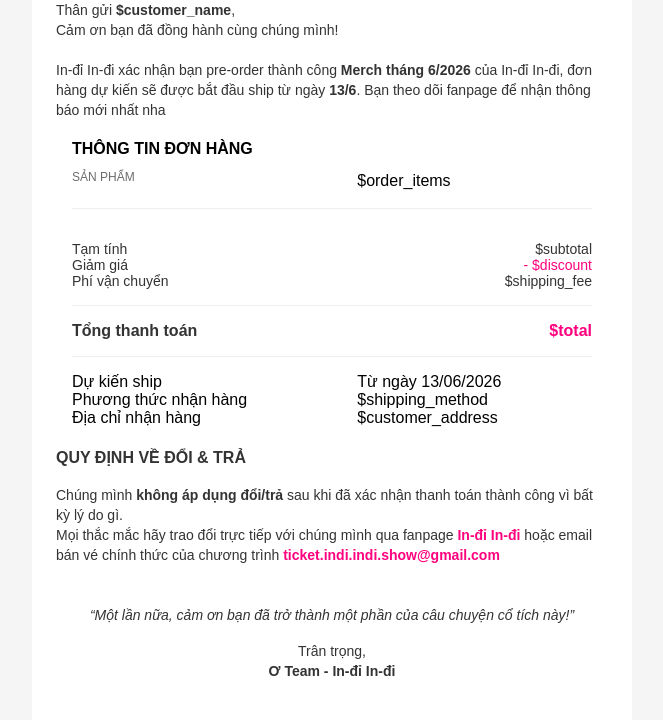
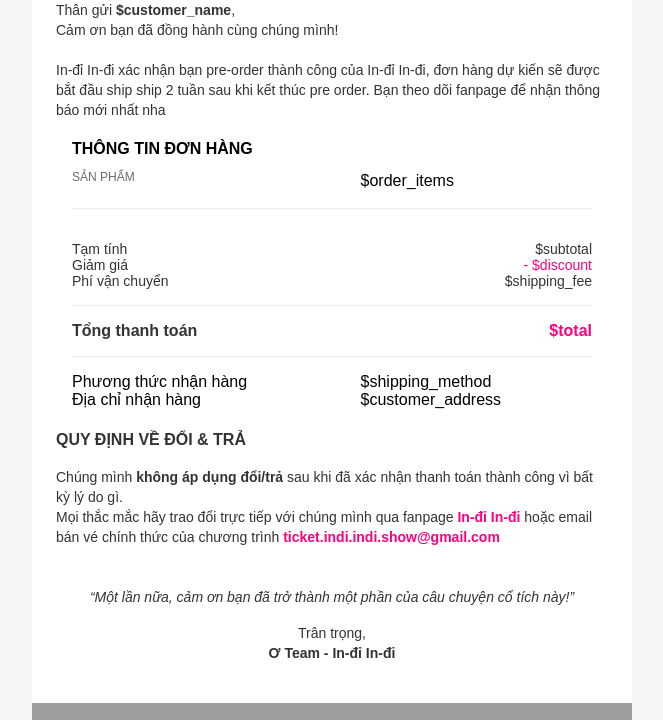
Before and after one commit to huylc12343/be-indi-good, a Flask app: template templates/order_email.html in a window 1280 px wide. Shown: the part 898-1618 px from the top of the page, without its empty margins (308-971 px from the left). Run offline with Flask 3, Linux system fonts and the light colour scheme; the template is opened without the code that fills it, so the values that code supplies are empty; parts of the project's set-up code (start-up, migrations or seed data) failed here and were passed over; grey boxes are pictures that could not be loaded.

Commit message:
update mail template

```diff
--- a/templates/order_email.html
+++ b/templates/order_email.html
@@ -127,7 +127,7 @@
                                 line-height: 20px;
                                 mso-line-height-rule: exactly;
                               "
-                              >Cảm ơn bạn đã đồng hành cùng chúng mình!<br /><br /> In-đỉ In-đi xác nhận bạn pre-order thành công <b>Merch tháng 6/2026</b> của In-đỉ In-đi, đơn hàng dự kiến sẽ được bắt đầu ship từ ngày <b>13/6</b>. Bạn theo dõi fanpage để nhận thông báo mới nhất nha
+                              >Cảm ơn bạn đã đồng hành cùng chúng mình!<br /><br /> In-đỉ In-đi xác nhận bạn pre-order thành công của In-đỉ In-đi, đơn hàng dự kiến sẽ được bắt đầu ship  ship 2 tuần sau khi kết thúc pre order. Bạn theo dõi fanpage để nhận thông báo mới nhất nha
                           </td>
                         </tr>
                       </table>
@@ -212,10 +212,6 @@
                                   </td>
                                 </tr>
 
-                        <tr>
-                          <td>Dự kiến ship</td>
-                          <td>Từ ngày 13/06/2026</td>
-                        </tr>
 
                         <tr style="border-top:solid 1px #333333 ;">
                           <td>Phương thức nhận hàng</td>
```
